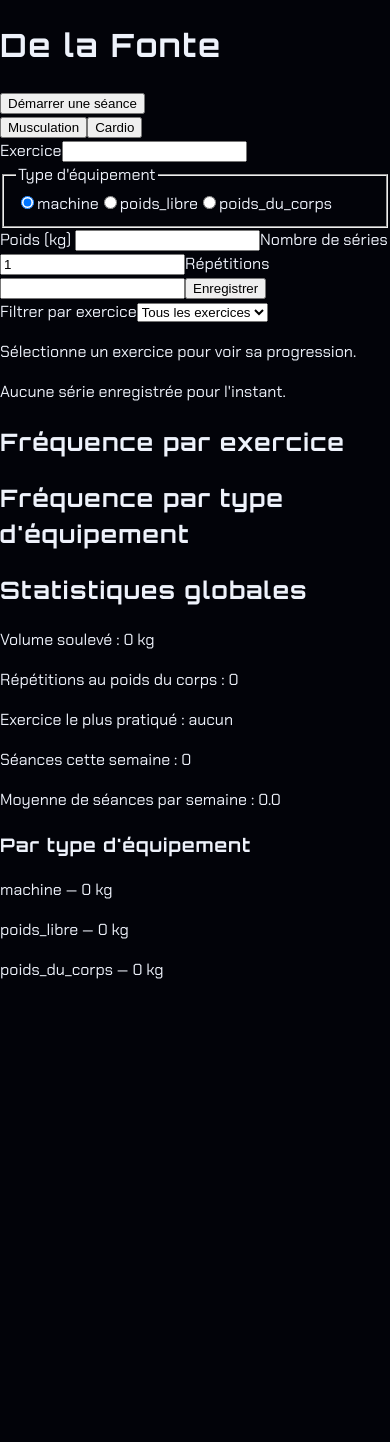
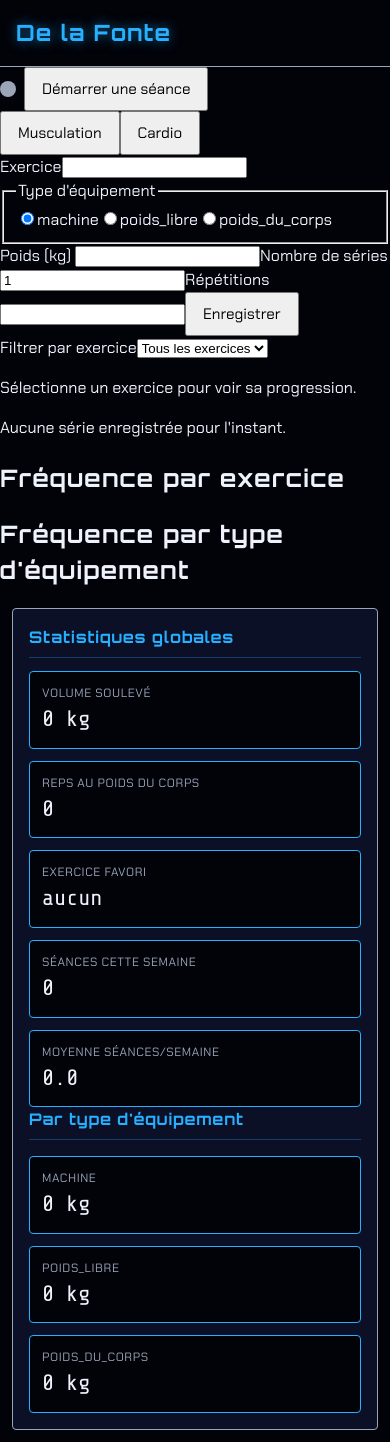
Before and after one commit to ChloeAlberge/de-la-fonte, a React (Vite) app: page / in a window 390 px wide. Before the commit the page ends 998 px from the top, so only its background shows below. Built offline with nearby package versions, Linux system fonts and the light colour scheme.

Commit message:
feat: style HUD mobile-first du dashboard (header, séance, stats) (#23)

```diff
--- a/src/App.css
+++ b/src/App.css
@@ -1,184 +1,183 @@
-.counter {
-  font-size: 16px;
-  padding: 5px 10px;
-  border-radius: 5px;
-  color: var(--accent);
-  background: var(--accent-bg);
-  border: 2px solid transparent;
-  transition: border-color 0.3s;
-  margin-bottom: 24px;
-
-  &:hover {
-    border-color: var(--accent-border);
-  }
-  &:focus-visible {
-    outline: 2px solid var(--accent);
-    outline-offset: 2px;
-  }
+:root {
+  /* (inchangé, palette + typo déjà posées en US12.1) */
 }
 
-.hero {
-  position: relative;
-
-  .base,
-  .framework,
-  .vite {
-    inset-inline: 0;
-    margin: 0 auto;
+* {
+  box-sizing: border-box;
 }
 
-  .base {
-    width: 170px;
-    position: relative;
-    z-index: 0;
+body {
+  margin: 0;
+  background-color: var(--color-void);
+  color: var(--color-text);
+  font-family: var(--font-body);
+  line-height: 1.5;
 }
 
-  .framework,
-  .vite {
-    position: absolute;
-  }
-
-  .framework {
-    z-index: 1;
-    top: 34px;
-    height: 28px;
-    transform: perspective(2000px) rotateZ(300deg) rotateX(44deg) rotateY(39deg)
-      scale(1.4);
-  }
-
-  .vite {
-    z-index: 0;
-    top: 107px;
-    height: 26px;
-    width: auto;
-    transform: perspective(2000px) rotateZ(300deg) rotateX(40deg) rotateY(39deg)
-      scale(0.8);
-  }
-}
-
-#center {
-  display: flex;
-  flex-direction: column;
-  gap: 25px;
-  place-content: center;
-  place-items: center;
-  flex-grow: 1;
-
-  @media (max-width: 1024px) {
-    padding: 32px 20px 24px;
-    gap: 18px;
-  }
-}
-
-#next-steps {
-  display: flex;
-  border-top: 1px solid var(--border);
-  text-align: left;
-
-  & > div {
-    flex: 1 1 0;
-    padding: 32px;
-    @media (max-width: 1024px) {
-      padding: 24px 20px;
-    }
-  }
-
-  .icon {
-    margin-bottom: 16px;
-    width: 22px;
-    height: 22px;
-  }
-
-  @media (max-width: 1024px) {
-    flex-direction: column;
-    text-align: center;
-  }
-}
-
-#docs {
-  border-right: 1px solid var(--border);
-
-  @media (max-width: 1024px) {
-    border-right: none;
-    border-bottom: 1px solid var(--border);
-  }
-}
-
-#next-steps ul {
-  list-style: none;
-  padding: 0;
-  display: flex;
-  gap: 8px;
-  margin: 32px 0 0;
-
-  .logo {
-    height: 18px;
+h1, h2, h3 {
+  font-family: var(--font-display);
+  letter-spacing: 0.05em;
 }
 
 a {
-    color: var(--text-h);
-    font-size: 16px;
-    border-radius: 6px;
-    background: var(--social-bg);
+  color: var(--color-neon-cyan);
+}
+
+/* Boutons : taille minimale tactile (44px), partout dans l'appli */
+button {
+  min-height: 44px;
+  padding: 0.5rem 1rem;
+  font-family: var(--font-body);
+  font-size: 0.95rem;
+}
+
+/* Header : empilé verticalement sur mobile */
+.app-header {
   display: flex;
-    padding: 6px 12px;
+  flex-direction: column;
+  align-items: flex-start;
+  gap: 0.75rem;
+  padding: 1rem;
+  border-bottom: 1px solid var(--color-chrome);
+}
+
+.app-header h1 {
+  font-size: 1.4rem;
+  color: var(--color-neon-cyan);
+  text-shadow: 0 0 12px rgba(39, 176, 255, 0.6);
+  margin: 0;
+}
+
+/* Indicateur de séance : passe à la ligne proprement si ça manque de place */
+.session-indicator {
+  display: flex;
+  flex-wrap: wrap;
   align-items: center;
-    gap: 8px;
-    text-decoration: none;
-    transition: box-shadow 0.3s;
+  gap: 0.5rem;
+  font-family: var(--font-data);
+  font-size: 0.85rem;
+  width: 100%;
+}
 
-    &:hover {
-      box-shadow: var(--shadow);
+.session-dot {
+  width: 16px;
+  height: 16px;
+  border-radius: 50%;
+  background: var(--color-chrome);
+  flex-shrink: 0;
 }
-    .button-icon {
-      height: 18px;
-      width: 18px;
+
+.session-dot.active {
+  background: var(--color-neon-violet);
+  box-shadow: 0 0 8px var(--color-neon-violet);
+  animation: pulse 1.6s ease-in-out infinite;
+}
+
+@keyframes pulse {
+  0%, 100% { opacity: 1; }
+  50% { opacity: 0.4; }
+}
+
+/* Panneaux : marges réduites sur mobile, pour ne pas manger l'espace disponible */
+.panel {
+  background: var(--color-deep);
+  border: 1px solid var(--color-chrome);
+  border-radius: 4px;
+  padding: 1rem;
+  margin: 0.75rem;
+}
+
+.panel h2, .panel h3 {
+  font-size: 1rem;
+  color: var(--color-neon-cyan);
+  border-bottom: 1px solid rgba(39, 176, 255, 0.3);
+  padding-bottom: 0.5rem;
+  margin-top: 0;
+}
+
+/* Une seule colonne par défaut : plus lisible sur petit écran */
+.stats-grid {
+  display: grid;
+  grid-template-columns: 1fr;
+  gap: 0.75rem;
+}
+
+.stat-tile {
+  background: var(--color-void);
+  border: 1px solid var(--color-neon-cyan);
+  border-radius: 4px;
+  padding: 0.75rem;
+}
+
+.stat-tile .stat-label {
+  font-size: 0.75rem;
+  color: var(--color-chrome);
+  text-transform: uppercase;
+  letter-spacing: 0.05em;
+}
+
+.stat-tile .stat-value {
+  font-family: var(--font-data);
+  font-size: 1.4rem;
+  color: var(--color-text);
+}
+
+.series-list {
+  list-style: none;
+  margin: 0;
+  padding: 0;
+  display: flex;
+  flex-direction: column;
+  gap: 0.5rem;
+}
+
+.series-list li {
+  background: var(--color-void);
+  border-left: 3px solid var(--color-neon-cyan);
+  padding: 0.75rem;
+  border-radius: 2px;
+}
+
+.series-entry-name {
+  font-family: var(--font-body);
+  font-weight: 600;
+  color: var(--color-text);
+}
+
+.series-entry-data {
+  font-family: var(--font-data);
+  color: var(--color-neon-cyan);
+}
+
+.series-entry-date {
+  font-family: var(--font-data);
+  color: var(--color-chrome);
+  font-size: 0.8rem;
+}
+
+/* Écrans plus larges (tablette/desktop) : on retrouve un peu plus de confort */
+@media (min-width: 640px) {
+  .app-header {
+    flex-direction: row;
+    align-items: center;
+    justify-content: space-between;
+    padding: 1.5rem 2rem;
+  }
+
+  .app-header h1 {
+    font-size: 1.75rem;
+  }
+
+  .session-indicator {
+    width: auto;
+  }
+
+  .panel {
+    margin: 1rem 2rem;
+    padding: 1.25rem;
+  }
+
+  .stats-grid {
+    grid-template-columns: repeat(auto-fit, minmax(160px, 1fr));
   }
 }
-
-  @media (max-width: 1024px) {
-    margin-top: 20px;
-    flex-wrap: wrap;
-    justify-content: center;
-
-    li {
-      flex: 1 1 calc(50% - 8px);
-    }
-
-    a {
-      width: 100%;
-      justify-content: center;
-      box-sizing: border-box;
-    }
-  }
-}
-
-#spacer {
-  height: 88px;
-  border-top: 1px solid var(--border);
-  @media (max-width: 1024px) {
-    height: 48px;
-  }
-}
-
-.ticks {
-  position: relative;
-  width: 100%;
-
-  &::before,
-  &::after {
-    content: '';
-    position: absolute;
-    top: -4.5px;
-    border: 5px solid transparent;
-  }
-
-  &::before {
-    left: 0;
-    border-left-color: var(--border);
-  }
-  &::after {
-    right: 0;
-    border-right-color: var(--border);
-  }
-}
--- a/src/App.tsx
+++ b/src/App.tsx
@@ -1,19 +1,19 @@
-import { useState } from 'react';
-import { SeriesForm } from './components/SeriesForm';
-import { CardioForm } from './components/CardioForm';
-import { ActiveSessionBar } from './components/ActiveSessionBar';
-import { SeriesList } from './components/SeriesList';
-import { ExerciseFilter } from './components/ExerciseFilter';
-import { getAllSeries } from './storage/seriesStorage';
-import { getUniqueExerciseNames, filterByExercise } from './stats/seriesStats';
-import { FrequencyView } from './components/FrequencyView';
-import { StatsSummary } from './components/StatsSummary';
-import { ProgressChart } from './components/ProgressChart';
-import './App.css';
+import { useState } from "react";
+import { SeriesForm } from "./components/SeriesForm";
+import { CardioForm } from "./components/CardioForm";
+import { ActiveSessionBar } from "./components/ActiveSessionBar";
+import { SeriesList } from "./components/SeriesList";
+import { ExerciseFilter } from "./components/ExerciseFilter";
+import { getAllSeries } from "./storage/seriesStorage";
+import { getUniqueExerciseNames, filterByExercise } from "./stats/seriesStats";
+import { FrequencyView } from "./components/FrequencyView";
+import { StatsSummary } from "./components/StatsSummary";
+import { ProgressChart } from "./components/ProgressChart";
+import "./App.css";
 
 function App() {
   const [allSeries, setAllSeries] = useState(() => getAllSeries());
-  const [entryType, setEntryType] = useState<'strength' | 'cardio'>('strength');
+  const [entryType, setEntryType] = useState<"strength" | "cardio">("strength");
   const [selectedExercise, setSelectedExercise] = useState<string | null>(null);
 
   function refreshSeries() {
@@ -27,15 +27,17 @@ function App() {
 
   return (
     <>
-      <h1>De la Fonte</h1>
+      <header className="app-header">
+        <h1>De la Fonte</h1>
+      </header>
       <ActiveSessionBar onSessionChange={refreshSeries} />
 
       <div>
-        <button onClick={() => setEntryType('strength')}>Musculation</button>
-        <button onClick={() => setEntryType('cardio')}>Cardio</button>
+        <button onClick={() => setEntryType("strength")}>Musculation</button>
+        <button onClick={() => setEntryType("cardio")}>Cardio</button>
       </div>
 
-      {entryType === 'strength' ? (
+      {entryType === "strength" ? (
         <SeriesForm onSeriesAdded={refreshSeries} />
       ) : (
         <CardioForm onSeriesAdded={refreshSeries} />
--- a/src/components/ActiveSessionBar.tsx
+++ b/src/components/ActiveSessionBar.tsx
@@ -24,15 +24,17 @@ export function ActiveSessionBar({ onSessionChange }: ActiveSessionBarProps) {
 
   if (!activeSession) {
     return (
-      <div>
+      <div className="session-indicator">
+        <span className="session-dot" />
         <button onClick={handleStart}>Démarrer une séance</button>
       </div>
     );
   }
 
   return (
-    <div>
-      <p>Séance en cours — démarrée à {new Date(activeSession.startedAt).toLocaleTimeString()}</p>
+    <div className="session-indicator">
+      <span className="session-dot active" />
+      <span>Séance en cours — démarrée à {new Date(activeSession.startedAt).toLocaleTimeString()}</span>
       <button onClick={handleEnd}>Terminer la séance</button>
     </div>
   );
--- a/src/components/StatsSummary.tsx
+++ b/src/components/StatsSummary.tsx
@@ -19,15 +19,33 @@ export function StatsSummary({ series }: StatsSummaryProps) {
   const equipmentTypes: EquipmentType[] = ['machine', 'poids_libre', 'poids_du_corps'];
 
   return (
-    <div>
+    <div className="panel">
       <h2>Statistiques globales</h2>
-      <p>Volume soulevé : {globalVolume.weightedVolumeKg} kg</p>
-      <p>Répétitions au poids du corps : {globalVolume.bodyweightReps}</p>
-      <p>Exercice le plus pratiqué : {mostUsedExercise ?? 'aucun'}</p>
-      <p>Séances cette semaine : {currentWeek}</p>
-      <p>Moyenne de séances par semaine : {averageWeekly.toFixed(1)}</p>
+      <div className="stats-grid">
+        <div className="stat-tile">
+          <div className="stat-label">Volume soulevé</div>
+          <div className="stat-value">{globalVolume.weightedVolumeKg} kg</div>
+        </div>
+        <div className="stat-tile">
+          <div className="stat-label">Reps au poids du corps</div>
+          <div className="stat-value">{globalVolume.bodyweightReps}</div>
+        </div>
+        <div className="stat-tile">
+          <div className="stat-label">Exercice favori</div>
+          <div className="stat-value">{mostUsedExercise ?? 'aucun'}</div>
+        </div>
+        <div className="stat-tile">
+          <div className="stat-label">Séances cette semaine</div>
+          <div className="stat-value">{currentWeek}</div>
+        </div>
+        <div className="stat-tile">
+          <div className="stat-label">Moyenne séances/semaine</div>
+          <div className="stat-value">{averageWeekly.toFixed(1)}</div>
+        </div>
+      </div>
 
       <h3>Par type d'équipement</h3>
+      <div className="stats-grid">
         {equipmentTypes.map((type) => {
           const filtered = series.filter(
             (s): s is Extract<Series, { kind: 'strength' }> =>
@@ -36,12 +54,16 @@ export function StatsSummary({ series }: StatsSummaryProps) {
           const volume = computeTotalVolume(filtered);
 
           return (
-          <p key={type}>
-            {type} — {volume.weightedVolumeKg} kg
-            {volume.bodyweightReps > 0 && `, ${volume.bodyweightReps} reps (poids du corps)`}
-          </p>
+            <div className="stat-tile" key={type}>
+              <div className="stat-label">{type}</div>
+              <div className="stat-value">
+                {volume.weightedVolumeKg} kg
+                {volume.bodyweightReps > 0 && `, ${volume.bodyweightReps} reps`}
+              </div>
+            </div>
           );
         })}
       </div>
+    </div>
   );
 }
```
Lines whose indentation alone changed are shown as unchanged.
